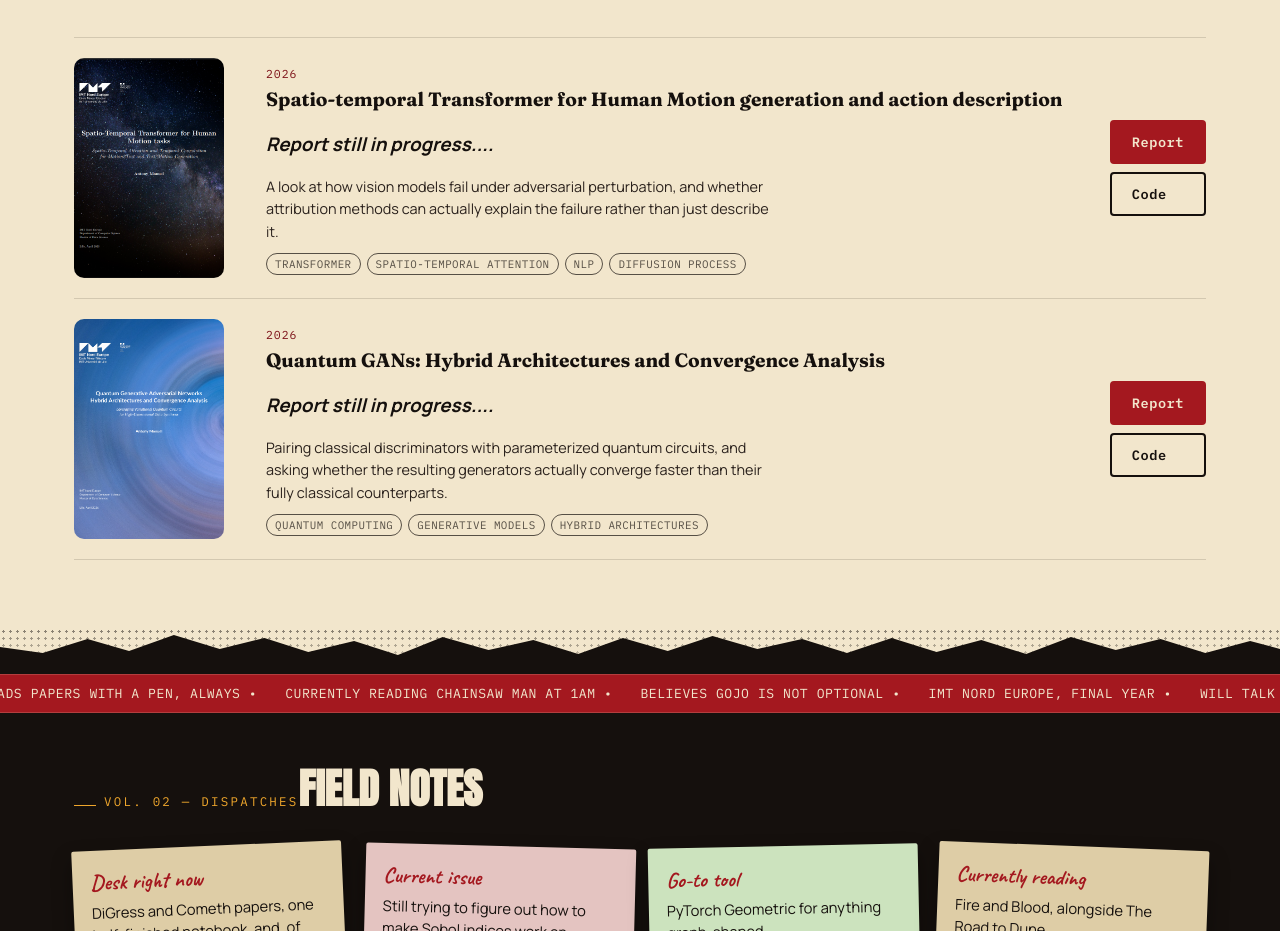
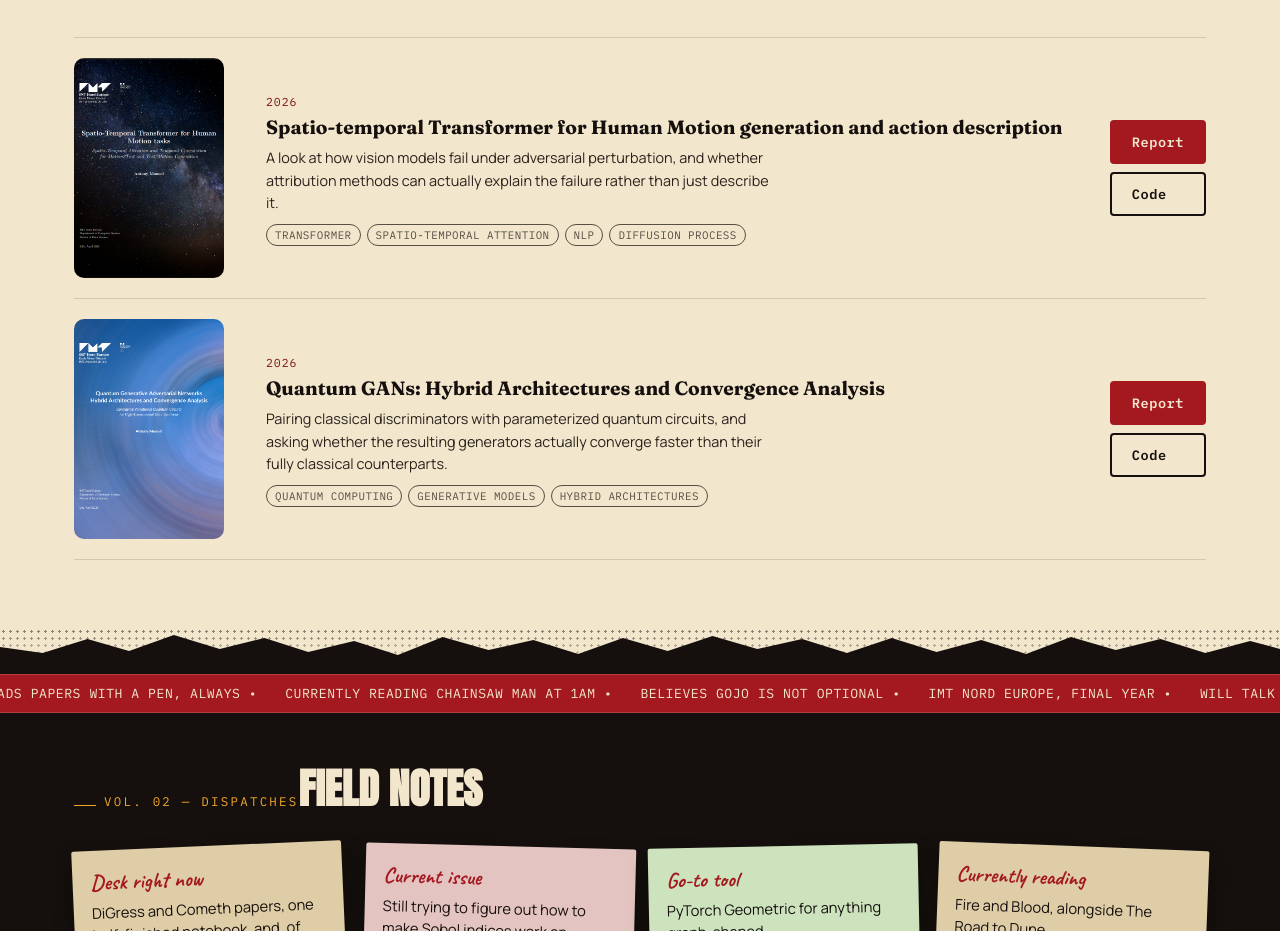
Before and after one commit to maegonz/maegonz.github.io, a Vue app: page / in a window 1280 px wide. Shown: the part 1400-2331 px from the top of the page. Built offline with nearby package versions, Linux system fonts and the light colour scheme.

Commit message:
Remove progress report notice from LatestWork component and add last version of qgan report

```diff
--- a/src/components/LatestWork.vue
+++ b/src/components/LatestWork.vue
@@ -34,7 +34,6 @@ const papers = [
         <div class="paper-info">
           <span class="paper-year">{{ p.year }}</span>
           <h3>{{ p.title }}</h3>
-          <h1><i>Report still in progress....</i></h1>
           <p class="paper-desc">{{ p.description }}</p>
           <div class="paper-tags">
             <span v-for="t in p.tags" :key="t">{{ t }}</span>
```
Also changed, not shown: 1 other file (tests, documents, lock files or other folders).
